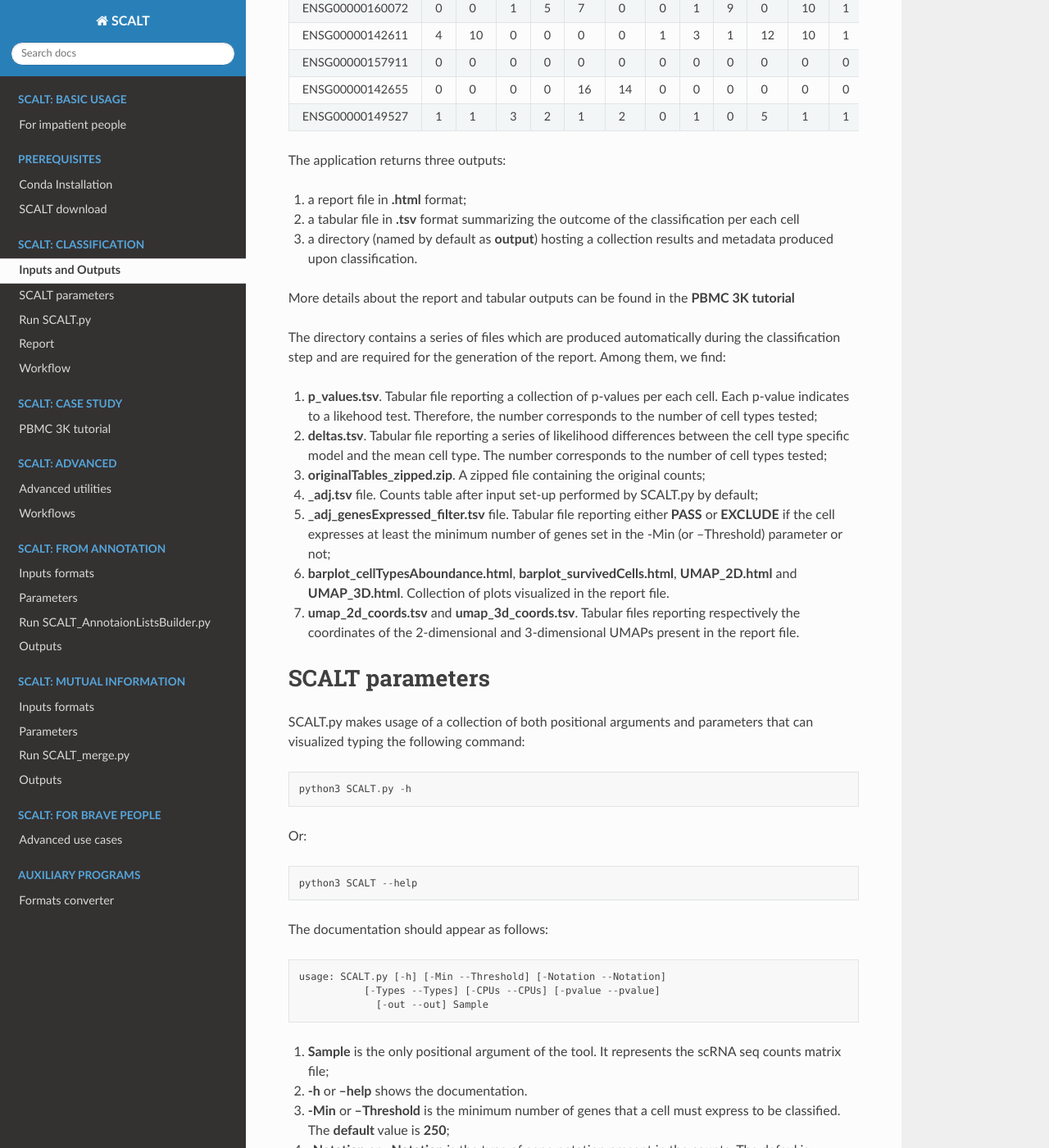
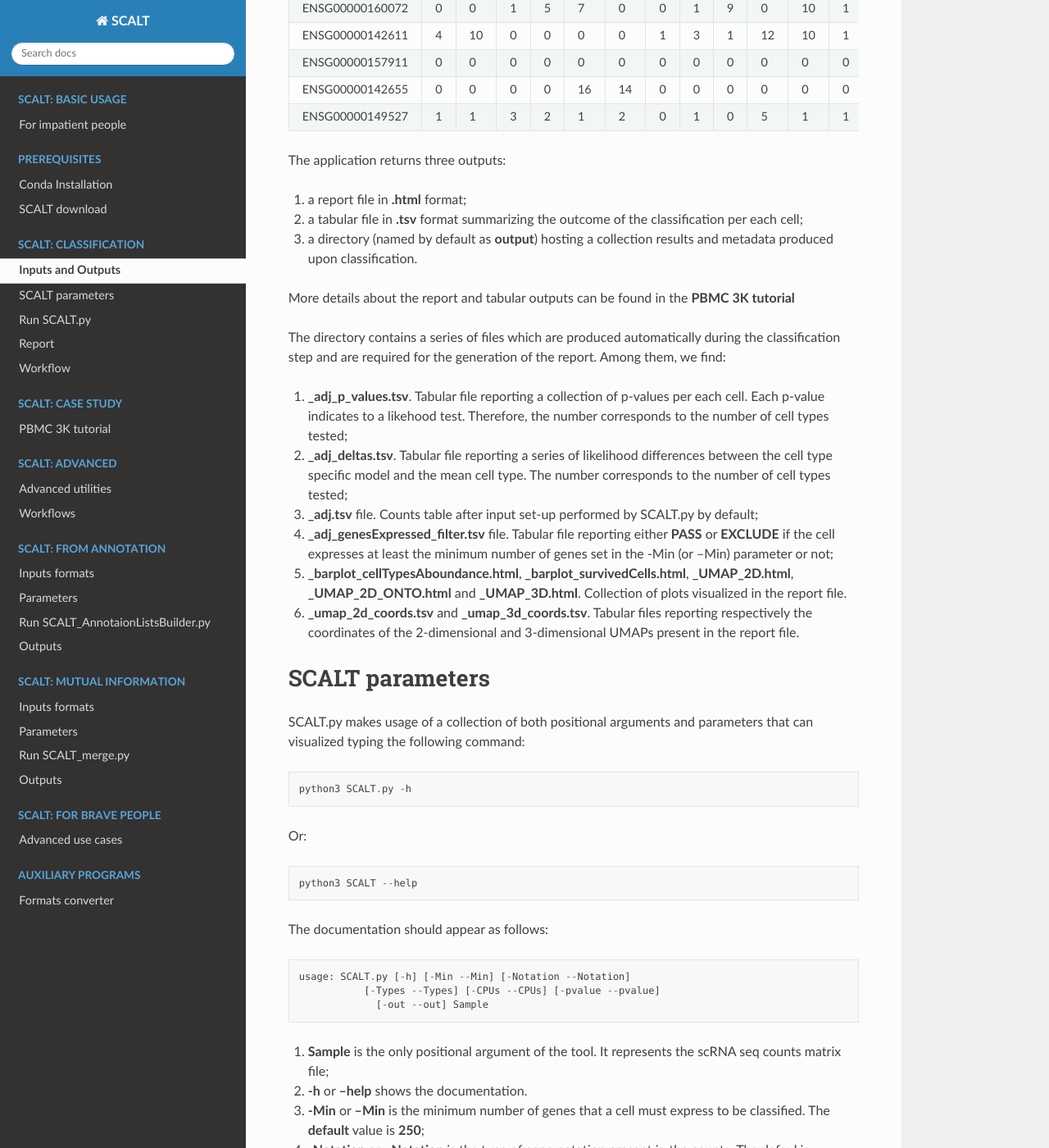
Before and after one commit to danitrave/SCALT, a Sphinx documentation site: the page built from docs/source/classification.rst, in a window 1280 px wide and 1400 px high, scrolled down 588 px. Shown: the whole window at 82% size. Built offline with Sphinx 7.4.7 and the Read the Docs theme 3.1.0, drawn with Linux system fonts in a browser that asks for light colours; some of the changed text lies outside the part shown.

Commit message:
Update classification.rst

```diff
--- a/docs/source/classification.rst
+++ b/docs/source/classification.rst
@@ -148,20 +148,19 @@ An example of the input file is reported below.
 The application returns three outputs:
 
 1. a report file in **.html** format;
-2. a tabular file in **.tsv** format summarizing the outcome of the classification per each cell
+2. a tabular file in **.tsv** format summarizing the outcome of the classification per each cell;
 3. a directory (named by default as **output**) hosting a collection results and metadata produced upon classification.
 
 More details about the report and tabular outputs can be found in the **PBMC 3K tutorial**
 
 The directory contains a series of files which are produced automatically during the classification step and are required for the generation of the report. Among them, we find:
 
-1. **p_values.tsv**. Tabular file reporting a collection of p-values per each cell. Each p-value indicates to a likehood test. Therefore, the number corresponds to the number of cell types tested;
-2. **deltas.tsv**. Tabular file reporting a series of likelihood differences between the cell type specific model and the mean cell type. The number corresponds to the number of cell types tested;
-3. **originalTables_zipped.zip**. A zipped file containing the original counts;
-4. **_adj.tsv** file. Counts table after input set-up performed by SCALT.py by default;
-5. **_adj_genesExpressed_filter.tsv** file. Tabular file reporting either **PASS** or **EXCLUDE** if the cell expresses at least the minimum number of genes set in the -Min (or --Threshold) parameter or not;
-6. **barplot_cellTypesAboundance.html**, **barplot_survivedCells.html**, **UMAP_2D.html** and **UMAP_3D.html**. Collection of plots visualized in the report file.
-7. **umap_2d_coords.tsv** and **umap_3d_coords.tsv**. Tabular files reporting respectively the coordinates of the 2-dimensional and 3-dimensional UMAPs present in the report file.
+1. **_adj_p_values.tsv**. Tabular file reporting a collection of p-values per each cell. Each p-value indicates to a likehood test. Therefore, the number corresponds to the number of cell types tested;
+2. **_adj_deltas.tsv**. Tabular file reporting a series of likelihood differences between the cell type specific model and the mean cell type. The number corresponds to the number of cell types tested;
+3. **_adj.tsv** file. Counts table after input set-up performed by SCALT.py by default;
+4. **_adj_genesExpressed_filter.tsv** file. Tabular file reporting either **PASS** or **EXCLUDE** if the cell expresses at least the minimum number of genes set in the -Min (or --Min) parameter or not;
+5. **_barplot_cellTypesAboundance.html**, **_barplot_survivedCells.html**, **_UMAP_2D.html**, **_UMAP_2D_ONTO.html** and **_UMAP_3D.html**. Collection of plots visualized in the report file.
+6. **_umap_2d_coords.tsv** and **_umap_3d_coords.tsv**. Tabular files reporting respectively the coordinates of the 2-dimensional and 3-dimensional UMAPs present in the report file.
 
 
 SCALT parameters
@@ -183,13 +182,13 @@ The documentation should appear as follows:
 
 ::
 
-  usage: SCALT.py [-h] [-Min --Threshold] [-Notation --Notation]
+  usage: SCALT.py [-h] [-Min --Min] [-Notation --Notation]
              [-Types --Types] [-CPUs --CPUs] [-pvalue --pvalue]
                [-out --out] Sample
 
 1. **Sample** is the only positional argument of the tool. It represents the scRNA seq counts matrix file;
 2. **-h** or **--help** shows the documentation.
-3. **-Min** or **--Threshold** is the minimum number of genes that a cell must express to be classified. The **default** value is **250**;
+3. **-Min** or **--Min** is the minimum number of genes that a cell must express to be classified. The **default** value is **250**;
 4. **-Notation** or **--Notation** is the type of gene notation present in the counts. The defaul is **ensembl id**. Instead, write **gene_symbol** to switch to the gene symbol nomenclature;
 5. **-Types** or **--Types** is the name of the directory containing the lists of the cell types to use in the likelihood test. By default, only the 293 pre-compiled lists (DISCO, HPA) are used. To use only the custom lists generated from annotation, insert **custom**;
 6. **-CPUs** or **--CPUs** is number of processors employed. The default is **1**;
```
Also changed, not shown: other parts of docs/source/classification.rst (+18 -6 lines).
